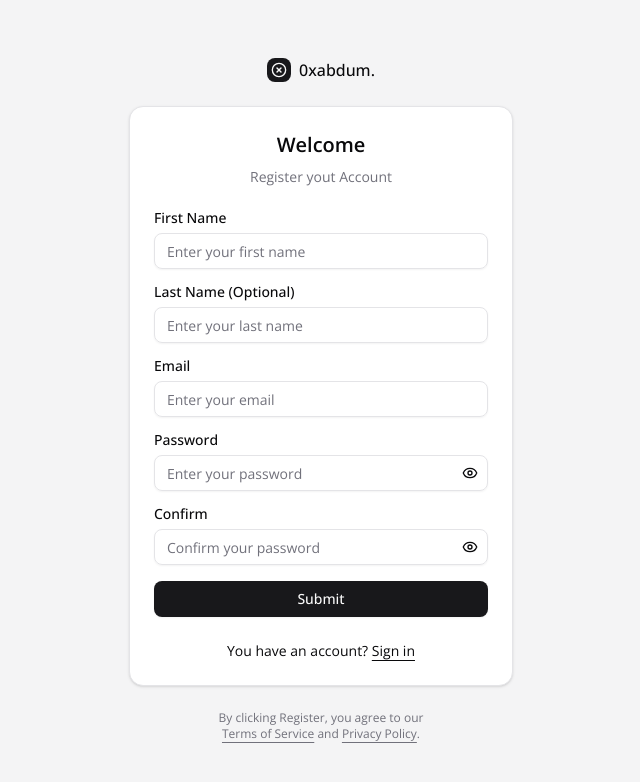
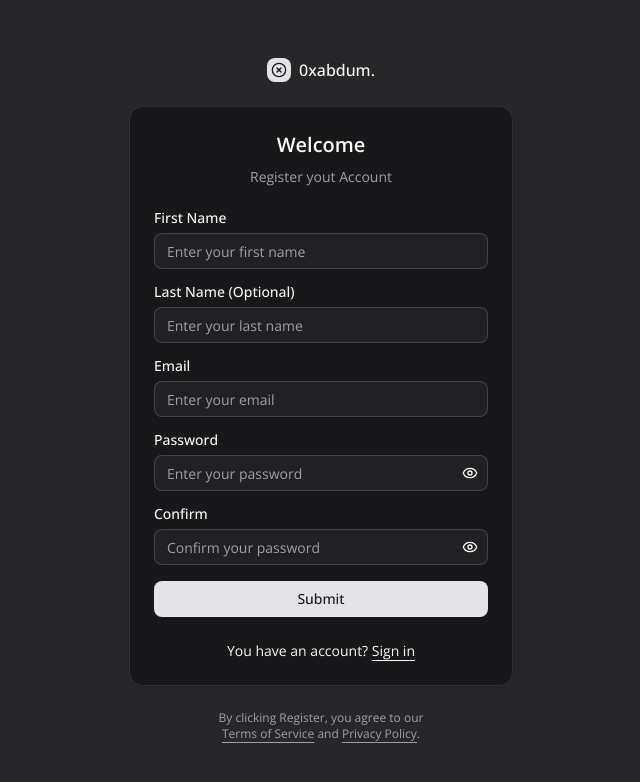
Before and after one commit to 0xabdum/next-admin, a Next.js app: page /register in a window 1280 px wide. Shown: the top 782 px of the page, without its empty margins (319-959 px from the left). Built offline with nearby package versions, Linux system fonts and the light colour scheme.

Commit message:
feat: register form exec

```diff
--- /dev/null
+++ b/src/app/api/users/register/route.ts
@@ -0,0 +1,70 @@
+import { NextRequest, NextResponse } from 'next/server';
+import bcrypt from 'bcryptjs';
+import { CreateUserSchema } from '@/schema/user-schema';
+import { prisma } from '@/utils/prisma';
+
+export async function POST(request: NextRequest) {
+  try {
+    const body = await request.json();
+
+    const result = CreateUserSchema.safeParse(body);
+    if (!result.success) {
+      throw {
+        status: 400,
+        message: 'Validation failed',
+        error: result.error.flatten().fieldErrors,
+      };
+    }
+
+    const { username, email, password, firstName, lastName } = result.data;
+
+    const existingUser = await prisma.user.findUnique({
+      where: { email },
+    });
+
+    if (existingUser) {
+      throw { status: 400, message: 'User already exist', error: null };
+    }
+
+    const hashedPassword = await bcrypt.hash(password as string, 12);
+
+    const user = await prisma.user.create({
+      data: {
+        username,
+        email,
+        password: hashedPassword,
+        firstName,
+        lastName,
+      },
+      select: {
+        id: true,
+        email: true,
+        firstName: true,
+        lastName: true,
+        createdAt: true,
+      },
+    });
+
+    return NextResponse.json(
+      {
+        status: 'success',
+        message: 'User created successfully',
+        user,
+      },
+      { status: 201 }
+    );
+  } catch (error: unknown) {
+    // console.error('Registration error:', error);
+    const err = error as
+      | { message?: string; status?: number; error?: unknown }
+      | undefined;
+    return NextResponse.json(
+      {
+        status: 'failed',
+        message: err?.message || 'Unknown error',
+        error: err?.error || null,
+      },
+      { status: err?.status || 500 }
+    );
+  }
+}
--- a/src/app/layout.tsx
+++ b/src/app/layout.tsx
@@ -31,7 +31,7 @@ export default function RootLayout({
       >
         <ThemeProvider
           attribute='class'
-          defaultTheme='light'
+          defaultTheme='dark'
           disableTransitionOnChange
         >
           {children}
--- a/src/screens/auth/register/_components/register-form.tsx
+++ b/src/screens/auth/register/_components/register-form.tsx
@@ -23,9 +23,10 @@ import {
 } from '@/components/ui/form';
 import { Input } from '@/components/ui/input';
 import { Button } from '@/components/ui/button';
-import { useState } from 'react';
+import { useState, useTransition } from 'react';
 import Link from 'next/link';
 import { Eye, EyeOff } from 'lucide-react';
+import slugify from 'react-slugify';
 
 type FormData = z.infer<typeof CreateUserSchema>;
 
@@ -33,6 +34,7 @@ export function RegisterForm({
   className,
   ...props
 }: React.ComponentPropsWithoutRef<'div'>) {
+  const [loading, startTransition] = useTransition();
   const [showPassword, setShow] = useState([false, false]);
   const [showPw, ShowConfirmPw] = showPassword;
   const [focusPassword, setFocus] = useState([false, false]);
@@ -52,7 +54,6 @@ export function RegisterForm({
       num: false,
     },
   });
-  const [disabled, setDisabled] = useState(true);
   const form = useForm<z.infer<typeof CreateUserSchema>>({
     resolver: zodResolver(CreateUserSchema),
     mode: 'onSubmit',
@@ -67,8 +68,23 @@ export function RegisterForm({
   });
 
   async function onSubmit(values: z.infer<typeof CreateUserSchema>) {
-    // await form.trigger();
     console.log(values);
+    const body = values;
+    body.username =
+      slugify(body.firstName + ' ' + body.lastName, { delimiter: '_' }) +
+      Math.floor(Math.random() * 100);
+    // console.log(body);
+    startTransition(async () => {
+      const response = await fetch('/api/users/register', {
+        method: 'POST',
+        headers: {
+          'Content-Type': 'application/json',
+        },
+        body: JSON.stringify(body),
+      });
+      const result = await response.json();
+      console.log(result);
+    });
   }
 
   const handleKeyUp = async (fieldName: keyof FormData) => {
@@ -110,7 +126,7 @@ export function RegisterForm({
     // });
     // setDisabled(isValid);
   };
-  console.log(form.getFieldState('password').invalid);
+  // console.log(form.getFieldState('password').invalid);
 
   return (
     <div className={cn('flex flex-col gap-6', className)} {...props}>
--- a/src/utils/prisma.ts
+++ b/src/utils/prisma.ts
@@ -1,11 +1,18 @@
-import { PrismaClient } from '@prisma/client';
+import { PrismaClient } from '@/generated/prisma';
+
+let prisma: PrismaClient;
 
 declare global {
-  var prisma: PrismaClient | undefined;
+  var __prisma: PrismaClient | undefined;
 }
 
-const prisma = global.prisma || new PrismaClient();
+if (process.env.NODE_ENV === 'production') {
+  prisma = new PrismaClient();
+} else {
+  if (!global.__prisma) {
+    global.__prisma = new PrismaClient();
+  }
+  prisma = global.__prisma;
+}
 
-if (process.env.NODE_ENV !== 'production') global.prisma = prisma;
-
-export default prisma;
+export { prisma };
```
Also changed, not shown: package.json (+6 -1 lines), 1 other file (tests, documents, lock files or other folders).
